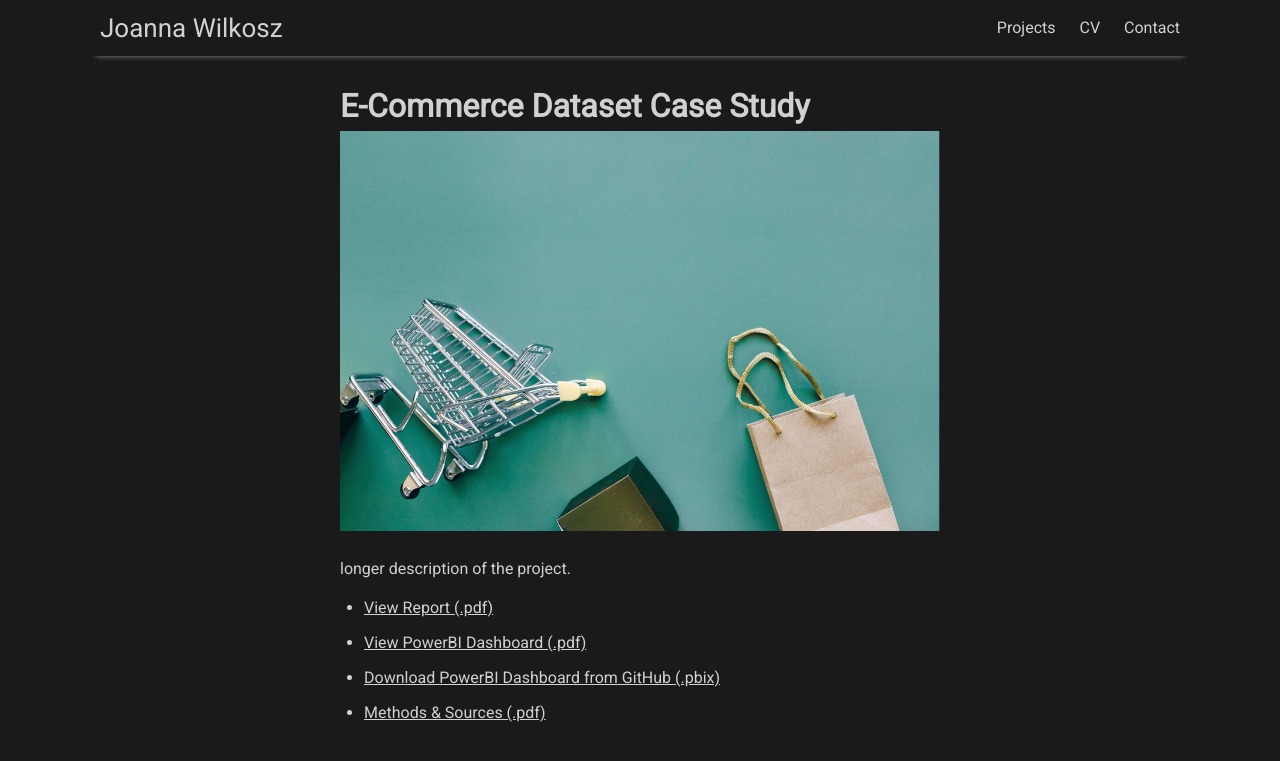
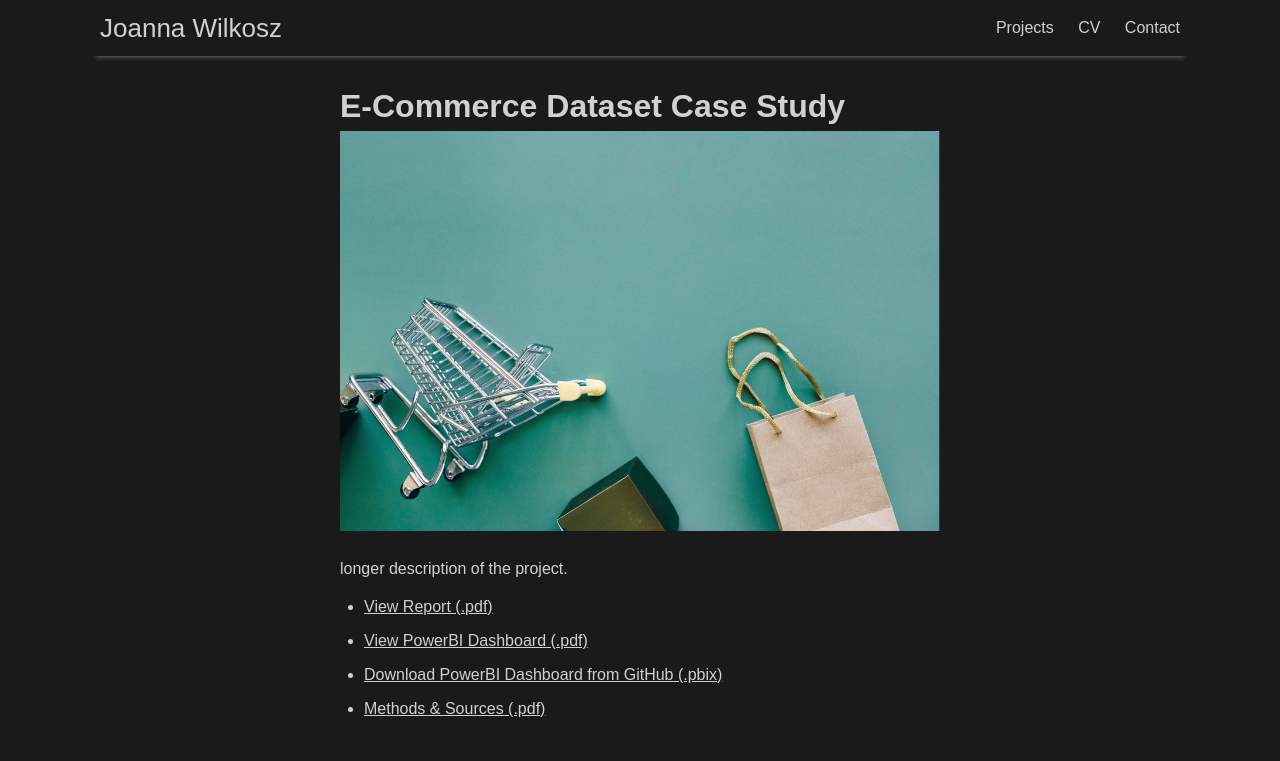
Before and after one commit to joanna-wi/joanna-wi.github.io, a Jekyll site: the page built from _projects/project-1.md, in a window 1280 px wide. Shown: the top 761 px of the page. Built offline with Jekyll 4.4.1, drawn with Linux system fonts in a browser that asks for light colours; nearby versions of some CDN libraries.

Commit message:
Update main.scss

```diff
--- a/assets/css/main.scss
+++ b/assets/css/main.scss
@@ -1,8 +1,8 @@
 ---
 ---
 
-$base-font-family: 'Roboto', sans-serif;
-$body-font-family: 'Roboto', sans-serif;
+$base-font-family: 'Montserrat', sans-serif;
+$body-font-family: 'Montserrat', sans-serif;
 $code-font-family: "Source Code Pro", monospace;
 
 $brand-color: #d1d1d1;
```
